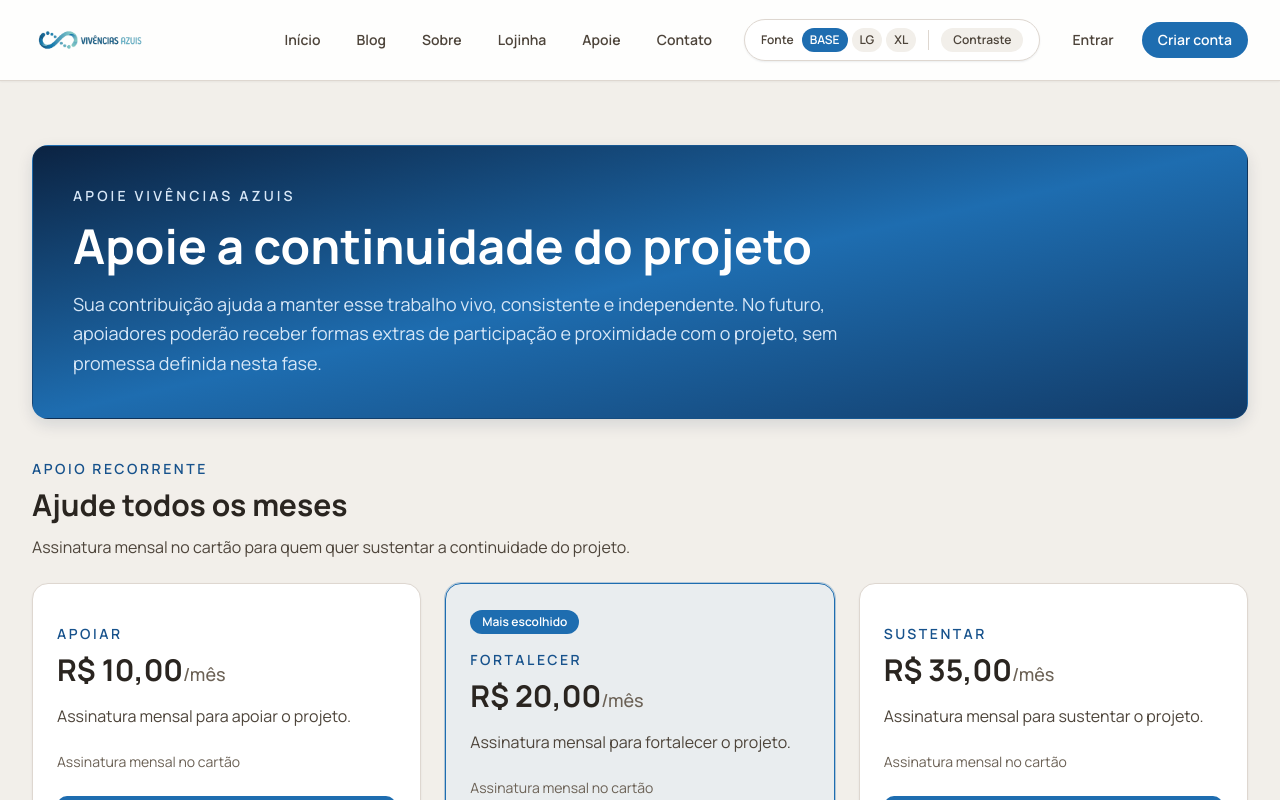
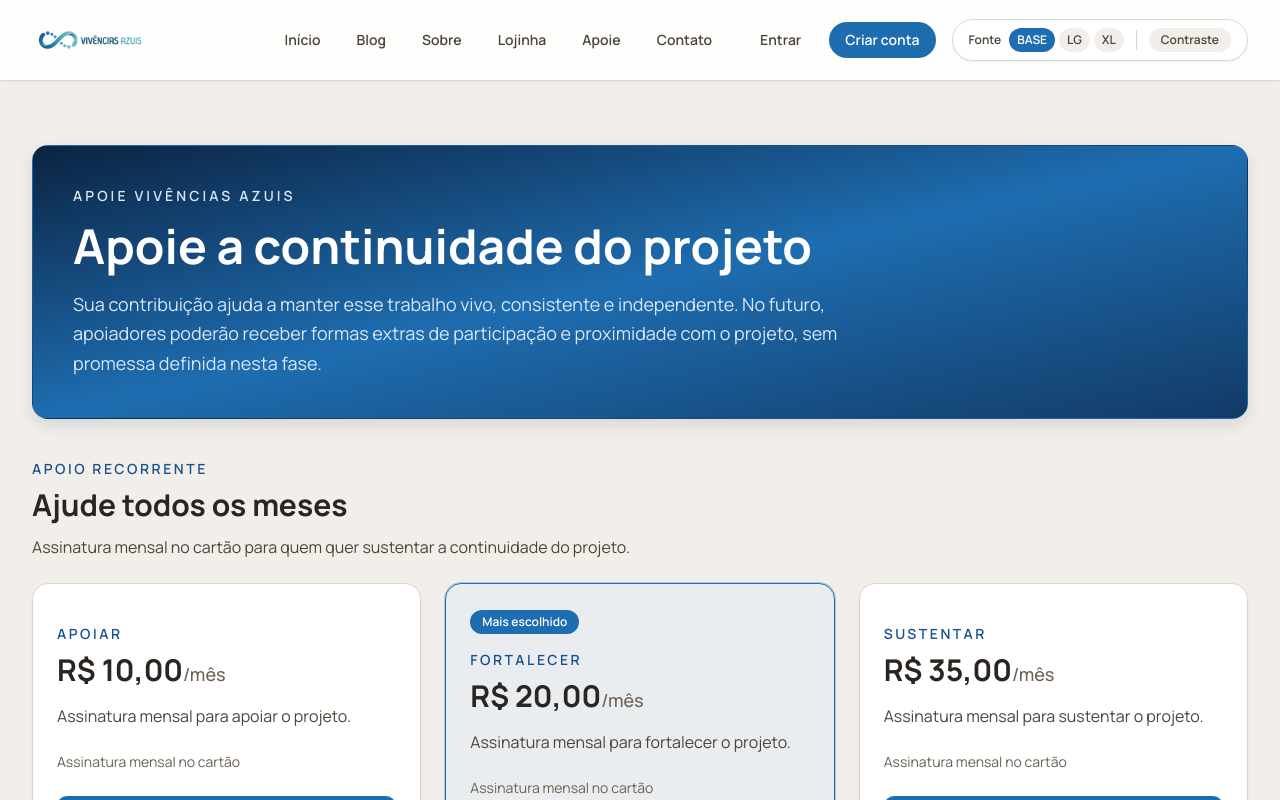
Before and after one commit to Vivencias-Azuis/blog, a Next.js app: page /apoie in a window 1280 px wide. Shown: the top 800 px of the page. Built offline with nearby package versions, Linux system fonts and the light colour scheme; no server answers.

Commit message:
fix: keep auth actions visible in header

```diff
--- a/src/components/Header.tsx
+++ b/src/components/Header.tsx
@@ -114,13 +114,7 @@ export default function Header() {
                 <span className="absolute -bottom-1 left-1/2 h-0.5 w-0 -translate-x-1/2 bg-gradient-to-r from-brand to-blue-800 transition-all duration-300 group-hover:w-3/4"></span>
               </Link>
             </nav>
-            <AccessibilityControls
-              fontScale={fontScale}
-              contrastMode={contrastMode}
-              onFontScaleChange={setFontScale}
-              onContrastModeChange={setContrastMode}
-            />
-            <div className="flex items-center gap-3">
+            <div className="flex shrink-0 items-center gap-3">
               <Show when="signed-out">
                 <SignInButton mode="modal">
                   <button
@@ -150,6 +144,14 @@ export default function Header() {
                   <UserButton />
                 </div>
               </Show>
+            </div>
+            <div className="shrink-0">
+              <AccessibilityControls
+                fontScale={fontScale}
+                contrastMode={contrastMode}
+                onFontScaleChange={setFontScale}
+                onContrastModeChange={setContrastMode}
+              />
             </div>
           </div>
 
```
